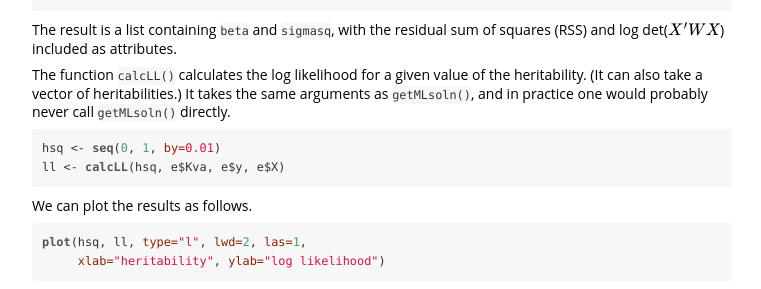
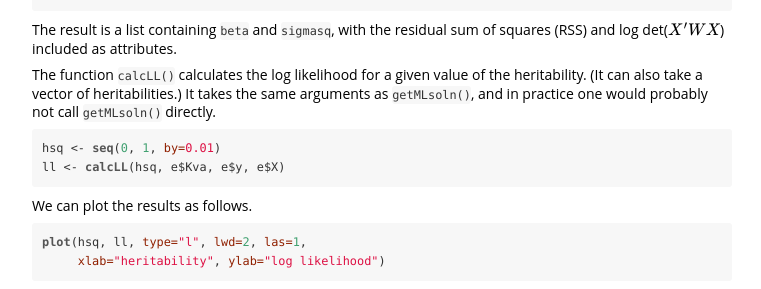
Before and after one commit to kbroman/lmmlite, a Jekyll site: the page assets/lmmlite.html, which Jekyll copies as it is, in a window 1280 px wide. Shown: the part 950-1239 px from the top of the page, without its empty margins (258-1019 px from the left). Built offline with Jekyll 4.4.1, drawn with Linux system fonts in a browser that asks for light colours; formulas are drawn with MathJax 3.

Commit message:
user guide: never → not

````diff
--- a/assets/lmmlite.Rmd
+++ b/assets/lmmlite.Rmd
@@ -103,7 +103,7 @@ attributes.
 The function `calcLL()` calculates the log likelihood for a given
 value of the heritability. (It can also take a vector of
 heritabilities.) It takes the same arguments as `getMLsoln()`, and in
-practice one would probably never call `getMLsoln()` directly.
+practice one would probably not call `getMLsoln()` directly.
 
 ```{r calcLL}
 hsq <- seq(0, 1, by=0.01)
--- a/assets/lmmlite.html
+++ b/assets/lmmlite.html
@@ -69,7 +69,7 @@ code > span.er { color: #ff0000; font-weight: bold; }
 <p>The next function <code>getMLsoln()</code> will estimates the coefficients (<span class="math">\(\beta\)</span>) and residual variance (<span class="math">\(\sigma^2 = \sigma^2_g + \sigma^2_e\)</span>) for a given value of the heritability (<span class="math">\(h^2 = \sigma^2_g / \sigma^2\)</span>). It takes, as input, a single value for the heritability, and then <code>Kva</code>, <code>y</code>, and <code>X</code>, as returned from <code>eigen_rotation()</code>. A further argument <code>reml</code>, indicates whether REML will later be used, in which case the log determinant of the matrix <span class="math">\(X' W X\)</span>, where <span class="math">\(W\)</span> is a diagonal matrix of weights, is calculated.</p>
 <pre class="sourceCode r"><code class="sourceCode r">ml_soln &lt;-<span class="st"> </span><span class="kw">getMLsoln</span>(<span class="fl">0.5</span>, e$Kva, e$y, e$X)</code></pre>
 <p>The result is a list containing <code>beta</code> and <code>sigmasq</code>, with the residual sum of squares (RSS) and log det(<span class="math">\(X' W X\)</span>) included as attributes.</p>
-<p>The function <code>calcLL()</code> calculates the log likelihood for a given value of the heritability. (It can also take a vector of heritabilities.) It takes the same arguments as <code>getMLsoln()</code>, and in practice one would probably never call <code>getMLsoln()</code> directly.</p>
+<p>The function <code>calcLL()</code> calculates the log likelihood for a given value of the heritability. (It can also take a vector of heritabilities.) It takes the same arguments as <code>getMLsoln()</code>, and in practice one would probably not call <code>getMLsoln()</code> directly.</p>
 <pre class="sourceCode r"><code class="sourceCode r">hsq &lt;-<span class="st"> </span><span class="kw">seq</span>(<span class="dv">0</span>, <span class="dv">1</span>, <span class="dt">by=</span><span class="fl">0.01</span>)
 ll &lt;-<span class="st"> </span><span class="kw">calcLL</span>(hsq, e$Kva, e$y, e$X)</code></pre>
 <p>We can plot the results as follows.</p>
````
